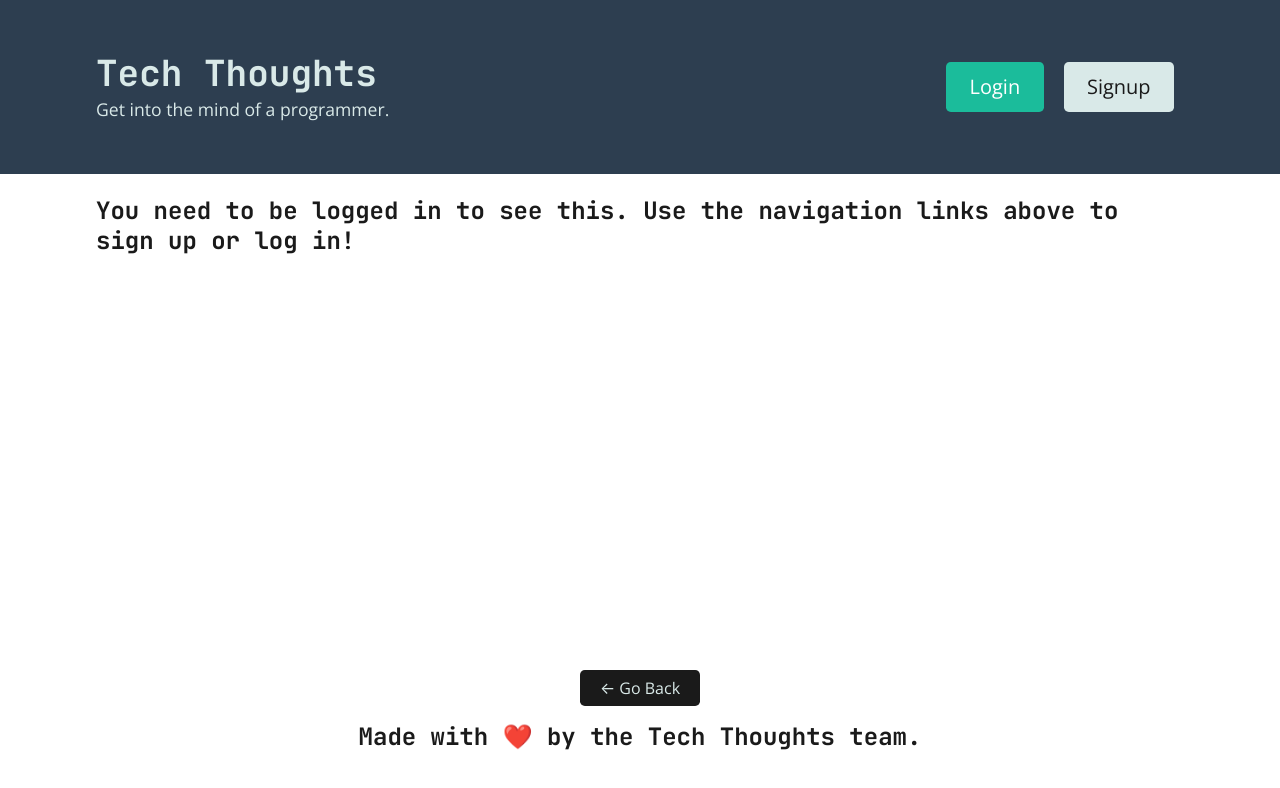
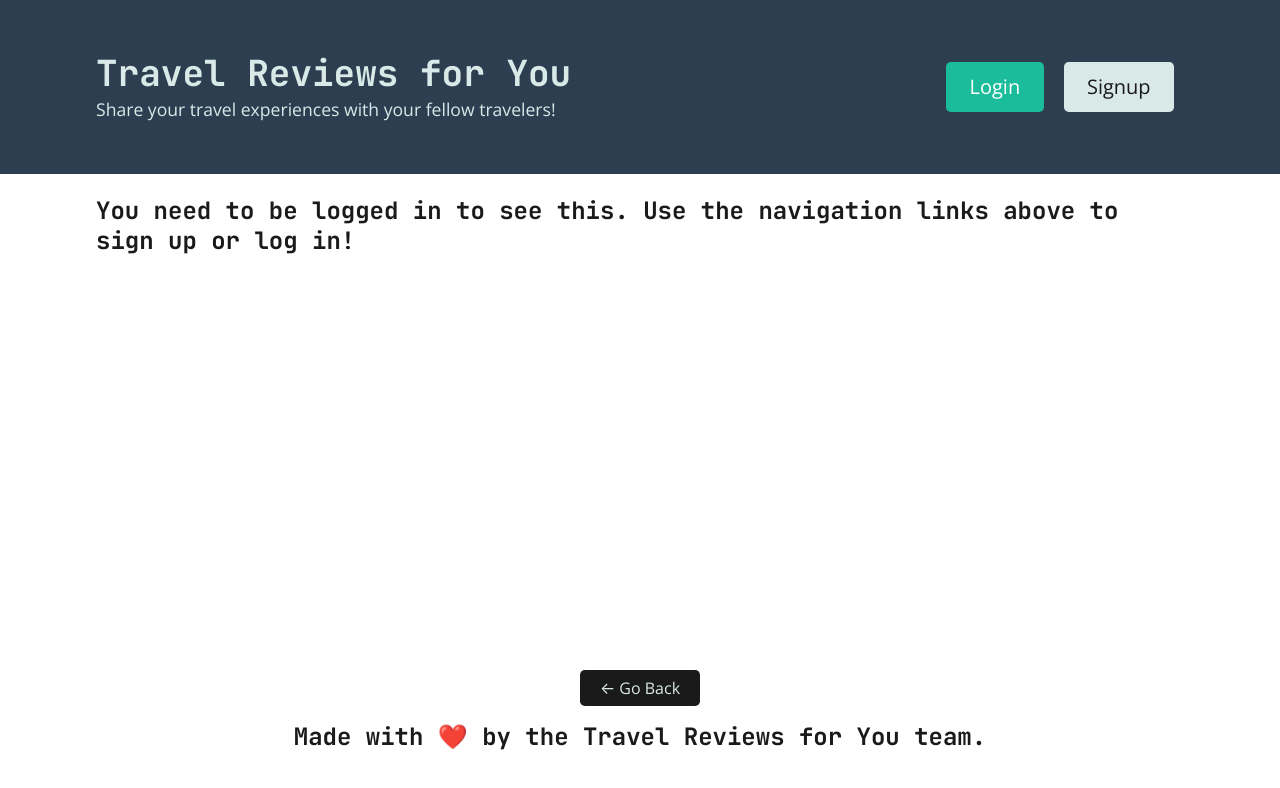
Before and after one commit to abrownstein2022/mern-travel-blog, a React (Create React App) app in the folder client/: page /me in a window 1280 px wide. Shown: the top 788 px of the page. Built offline with nearby package versions, Linux system fonts and the light colour scheme; no server answers.

Commit message:
changed all visible client text from starter code Thought to Review

```diff
--- a/client/public/index.html
+++ b/client/public/index.html
@@ -26,7 +26,7 @@
     -->
     <link rel="preconnect" href="https://fonts.gstatic.com" />
     <link href="https://fonts.googleapis.com/css2?family=JetBrains+Mono:ital,wght@0,400;0,700;1,400&family=Open+Sans:wght@400;700&display=swap" rel="stylesheet" />
-    <title>Tech Thoughts</title>
+    <title>Travel Reviews for You</title>
   </head>
   <body>
     <noscript>You need to enable JavaScript to run this app.</noscript>
--- a/client/src/components/Footer/index.js
+++ b/client/src/components/Footer/index.js
@@ -25,7 +25,7 @@ const Footer = () => {
           >
             ❤️
           </span>{' '}
-          by the Tech Thoughts team.
+          by the Travel Reviews for You team.
         </h4>
       </div>
     </footer>
--- a/client/src/components/Header/index.js
+++ b/client/src/components/Header/index.js
@@ -13,9 +13,9 @@ const Header = () => {
       <div className="container flex-row justify-space-between-lg justify-center align-center">
         <div>
           <Link className="text-light" to="/">
-            <h1 className="m-0">Tech Thoughts</h1>
+            <h1 className="m-0">Travel Reviews for You</h1>
           </Link>
-          <p className="m-0">Get into the mind of a programmer.</p>
+          <p className="m-0">Share your travel experiences with your fellow travelers!</p>
         </div>
         <div>
           {Auth.loggedIn() ? (
--- a/client/src/components/ThoughtForm/index.js
+++ b/client/src/components/ThoughtForm/index.js
@@ -103,7 +103,7 @@ const ThoughtForm = (props) => {
 
   return (
     <div>
-      <h3>{props.thoughtText ? `Editing thought: ${props._id ?? props.thoughtId}` : `What's on your techy mind?`}</h3>
+      <h3>{props.thoughtText ? `Editing review: ${props._id ?? props.thoughtId}` : `What amazing country/city would you like to review?`}</h3>
 
       {Auth.loggedIn() ? (
         <>
@@ -121,7 +121,7 @@ const ThoughtForm = (props) => {
             <div className="col-12 col-lg-9">
               <textarea
                 name="thoughtText"
-                placeholder="Here's a new thought..."
+                placeholder="new review text..."
                 value={thoughtText}
                 className="form-input w-100"
                 style={{ lineHeight: '1.5', resize: 'vertical' }}
@@ -184,7 +184,7 @@ const ThoughtForm = (props) => {
 
             <div className="col-12 col-lg-3">
               <button className="btn btn-primary btn-block py-3" type="submit">
-                Add Thought
+                Add Review
               </button>
             </div>
             {error && (
@@ -196,7 +196,7 @@ const ThoughtForm = (props) => {
         </>
       ) : (
         <p>
-          You need to be logged in to share your thoughts. Please{' '}
+          You need to be logged in to share your travel reviews. Please{' '}
           <Link to="/login">login</Link> or <Link to="/signup">signup.</Link>
         </p>
       )}
--- a/client/src/components/ThoughtList/index.js
+++ b/client/src/components/ThoughtList/index.js
@@ -24,15 +24,15 @@ const ThoughtList = ({
                   className="text-light"
                   to={`/profiles/${thought.thoughtAuthor}`}
                 >
-                  {thought.thoughtAuthor} <br />
+
                   <span style={{ fontSize: '1rem' }}>
-                    had this thought on {thought.createdAt}
+                  {thought.thoughtAuthor}  created this review on {thought.createdAt}
                   </span>
                 </Link>
               ) : (
                 <>
                   <span style={{ fontSize: '1rem' }}>
-                    You had this thought on {thought.createdAt}
+                    You created this review on {thought.createdAt}
                   </span>
                 </>
               )}
@@ -49,7 +49,7 @@ const ThoughtList = ({
               className="btn btn-primary btn-block btn-squared"
               to={`/thoughts/${thought._id}`}
             >
-              Edit this Thought
+              Edit this Review
             </Link>
           </div>
         ))}
--- a/client/src/pages/Home.js
+++ b/client/src/pages/Home.js
@@ -25,7 +25,7 @@ const Home = () => {
           ) : (
             <ThoughtList
               thoughts={thoughts}
-              title="Some Feed for Thought(s)..."
+              title="Travel reviews from your fellow travelers..."
             />
           )}
         </div>
--- a/client/src/pages/SingleThought.js
+++ b/client/src/pages/SingleThought.js
@@ -25,13 +25,14 @@ const SingleThought = () => {
   return (
     <div className="my-3">
       <h3 className="card-header bg-dark text-light p-2 m-0">
-        {thought.thoughtAuthor} <br />
+
         <span style={{ fontSize: '1rem' }}>
-          had this thought on {thought.createdAt}
+        {thought.thoughtAuthor}  created this review on {thought.createdAt}
         </span>
       </h3>
       <div className="bg-light py-4">
-        <ThoughtForm {...thought} />
+      {/* alexis 2/2/23 I may have accidentally messed up the line below attribute="value"  */}
+        <ThoughtForm {...thought} attribute="value" />
       </div>
 
     </div>
```
